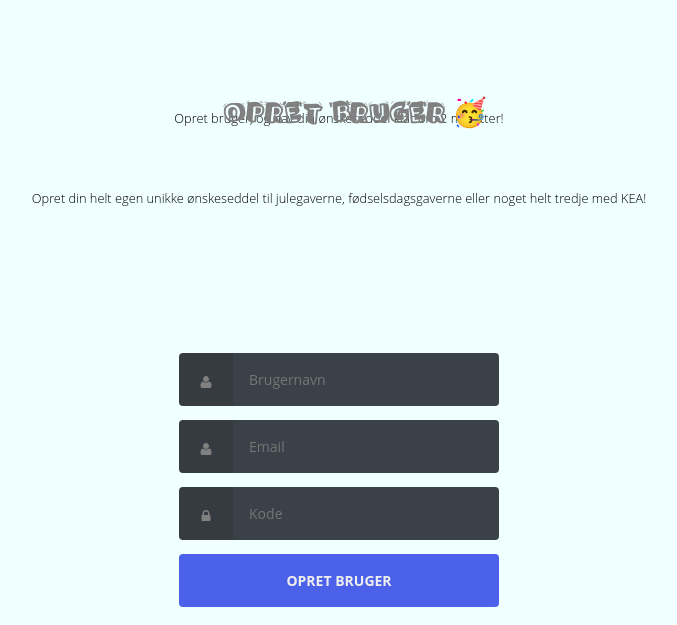
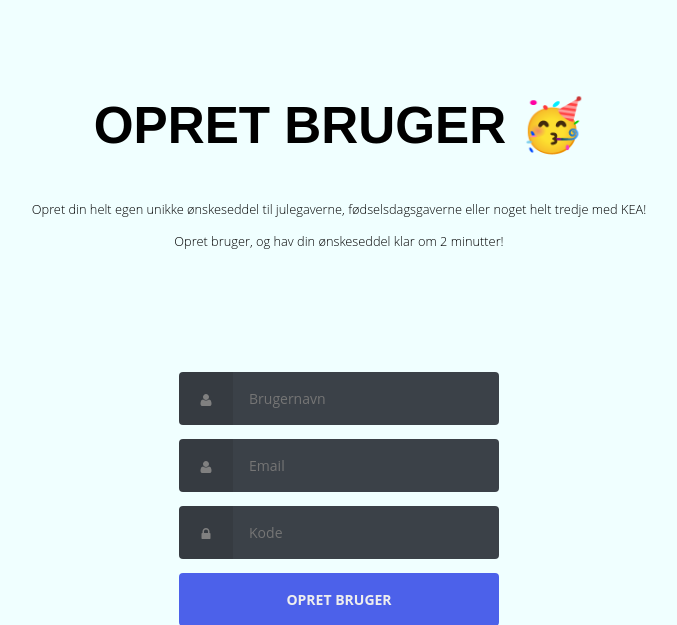
Before and after one commit to Battals/Full-stack-projekt, a Spring app: template src/main/resources/templates/createUser.html in a window 1280 px wide. Shown: the top 625 px of the page, without its empty margins (301-978 px from the left). Run offline with Thymeleaf, Linux system fonts and the light colour scheme; the template is opened without the code that fills it, so the values that code supplies are empty.

Commit message:
Fikset opret bruger

```diff
--- a/src/main/resources/static/styleBattal.css
+++ b/src/main/resources/static/styleBattal.css
@@ -8,22 +8,43 @@
     --baseColor: grey;
 }
 
-.createUser-title{
-    font-family: "Sketch", "sans-serif";
+.createUser-title {
+    font-family: "Sketch 3D", sans-serif;
     text-transform: uppercase;
-    position: relative; top: -40%; left: 31%;
+    display: flex;
+    justify-content: center;
+    font-size: 4vw;
+    color: black;
 
 }
 
 .title {
     text-align: center;
     font-size: 1vw;
-    position: relative; top: 80%;
+    position: relative;
+    top: 80%;
     font-weight: lighter;
     color: black;
     justify-content: center;
 }
-.cutitle{
+
+.cutitle {
+    text-align: center;
+    font-size: 1vw;
+    font-weight: lighter;
+    color: black;
+    justify-content: center;
+}
+
+h2 {
+    text-align: center;
+    font-size: 1vw;
+    font-weight: lighter;
+    color: black;
+    justify-content: center;
+}
+
+h3 {
     text-align: center;
     font-size: 1vw;
     font-weight: lighter;
--- a/src/main/resources/templates/createUser.html
+++ b/src/main/resources/templates/createUser.html
@@ -1,4 +1,3 @@
-
 <!--https://codepen.io/marcobiedermann/pen/nbpKWV-->
 
 <!DOCTYPE html>
@@ -12,10 +11,15 @@
 
 <body class="align">
 <div class="title-container">
+    <h1 class="createUser-title"> Opret bruger 🥳 </h1>
 
-    <h1 class="title">Opret din helt egen unikke ønskeseddel til julegaverne, fødselsdagsgaverne eller noget helt tredje med KEA!</h1>
-    <h1 class="cutitle"> Opret bruger, og hav din ønskeseddel klar om 2 minutter!</h1>
-     <h1 class="createUser-title"> Opret bruger 🥳 </h1>
+    <h2>
+        Opret din helt egen unikke ønskeseddel til julegaverne, fødselsdagsgaverne eller noget helt tredje med KEA!
+    </h2>
+    <h3>
+        Opret bruger, og hav din ønskeseddel klar om 2 minutter!
+    </h3>
+
 
 </div>
 
@@ -25,23 +29,31 @@
     <form method="POST" action="/creating" class="form login">
 
         <div class="form__field">
-            <label for="login__username"><svg class="icon">
-                <use xlink:href="#icon-user"></use>
-            </svg><span class="hidden">Username</span></label>
-            <input autocomplete="username" id="login__username" type="text" name="username" class="form__input" placeholder="Brugernavn" required>
+            <label for="login__username">
+                <svg class="icon">
+                    <use xlink:href="#icon-user"></use>
+                </svg>
+                <span class="hidden">Username</span></label>
+            <input autocomplete="username" id="login__username" type="text" name="username" class="form__input"
+                   placeholder="Brugernavn" required>
         </div>
 
         <div class="form__field">
-            <label for="login__username"><svg class="icon">
-                <use xlink:href="#icon-user"></use>
-            </svg><span class="hidden">Username</span></label>
-            <input autocomplete="username" id="login__email" type="text" name="email" class="form__input" placeholder="Email" required>
+            <label for="login__username">
+                <svg class="icon">
+                    <use xlink:href="#icon-user"></use>
+                </svg>
+                <span class="hidden">Username</span></label>
+            <input autocomplete="username" id="login__email" type="text" name="email" class="form__input"
+                   placeholder="Email" required>
         </div>
 
         <div class="form__field">
-            <label for="login__password"><svg class="icon">
-                <use xlink:href="#icon-lock"></use>
-            </svg><span class="hidden">Password</span></label>
+            <label for="login__password">
+                <svg class="icon">
+                    <use xlink:href="#icon-lock"></use>
+                </svg>
+                <span class="hidden">Password</span></label>
             <input id="login__password" type="password" name="password" class="form__input" placeholder="Kode" required>
         </div>
 
@@ -52,15 +64,14 @@
     </form>
 
 
-
 </div>
 <!--Log ind ikoner-->
 <svg xmlns="http://www.w3.org/2000/svg" class="icons">
     <symbol id="icon-lock" viewBox="0 0 1792 1792">
-        <path d="M640 768h512V576q0-106-75-181t-181-75-181 75-75 181v192zm832 96v576q0 40-28 68t-68 28H416q-40 0-68-28t-28-68V864q0-40 28-68t68-28h32V576q0-184 132-316t316-132 316 132 132 316v192h32q40 0 68 28t28 68z" />
+        <path d="M640 768h512V576q0-106-75-181t-181-75-181 75-75 181v192zm832 96v576q0 40-28 68t-68 28H416q-40 0-68-28t-28-68V864q0-40 28-68t68-28h32V576q0-184 132-316t316-132 316 132 132 316v192h32q40 0 68 28t28 68z"/>
     </symbol>
     <symbol id="icon-user" viewBox="0 0 1792 1792">
-        <path d="M1600 1405q0 120-73 189.5t-194 69.5H459q-121 0-194-69.5T192 1405q0-53 3.5-103.5t14-109T236 1084t43-97.5 62-81 85.5-53.5T538 832q9 0 42 21.5t74.5 48 108 48T896 971t133.5-21.5 108-48 74.5-48 42-21.5q61 0 111.5 20t85.5 53.5 62 81 43 97.5 26.5 108.5 14 109 3.5 103.5zm-320-893q0 159-112.5 271.5T896 896 624.5 783.5 512 512t112.5-271.5T896 128t271.5 112.5T1280 512z" />
+        <path d="M1600 1405q0 120-73 189.5t-194 69.5H459q-121 0-194-69.5T192 1405q0-53 3.5-103.5t14-109T236 1084t43-97.5 62-81 85.5-53.5T538 832q9 0 42 21.5t74.5 48 108 48T896 971t133.5-21.5 108-48 74.5-48 42-21.5q61 0 111.5 20t85.5 53.5 62 81 43 97.5 26.5 108.5 14 109 3.5 103.5zm-320-893q0 159-112.5 271.5T896 896 624.5 783.5 512 512t112.5-271.5T896 128t271.5 112.5T1280 512z"/>
     </symbol>
 </svg>
 
```
Also changed, not shown: src/main/resources/templates/indexBattal.html (+16 -13 lines).
